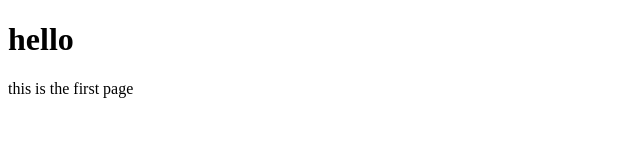
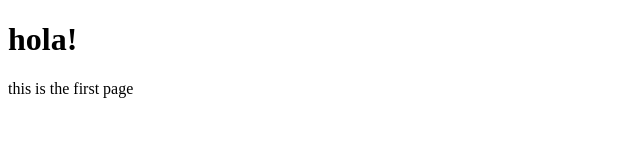
Before and after one commit to Aamir-Razdan/Nodejs, a plain HTML site: page nodejs_server_basic/index.html in a window 1280 px wide. Shown: the full height of the page, 0-640 px from the left. Drawn offline with Linux system fonts and the light colour scheme.

Commit message:
Update index.html

```diff
--- a/nodejs_server_basic/index.html
+++ b/nodejs_server_basic/index.html
@@ -7,7 +7,7 @@
     <title>Basic server</title>
 </head>
 <body>
-    <h1>hello</h1>
+    <h1>hola!</h1>
     <p>this is the first page</p>
 
 
```
